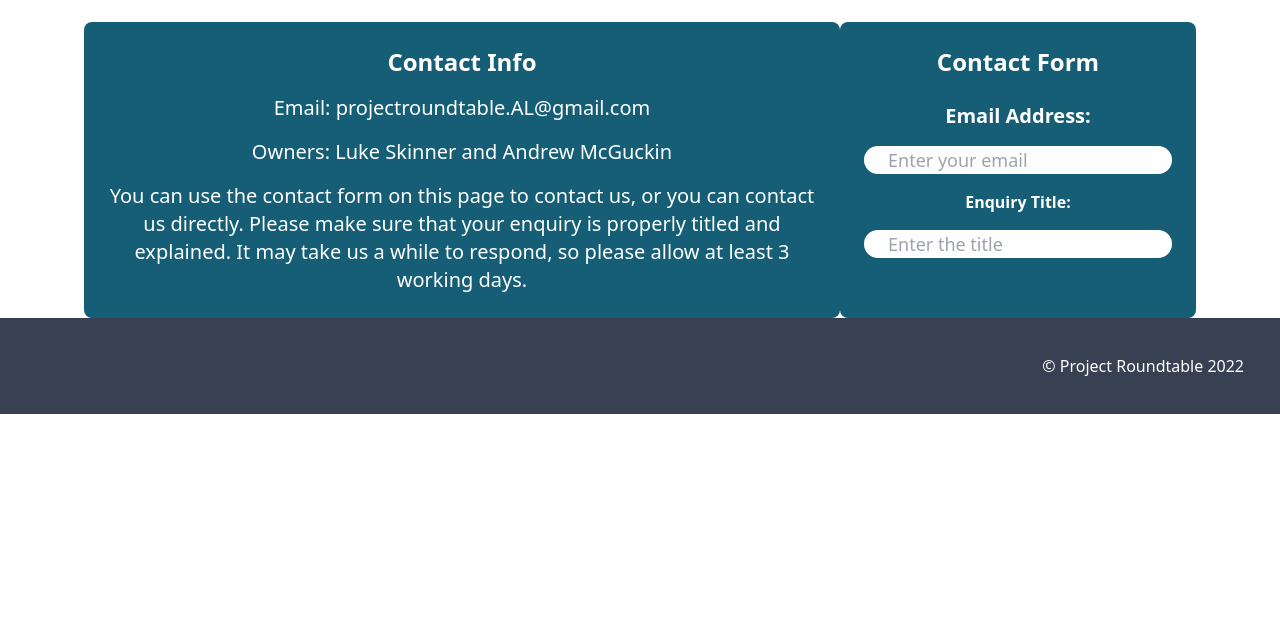
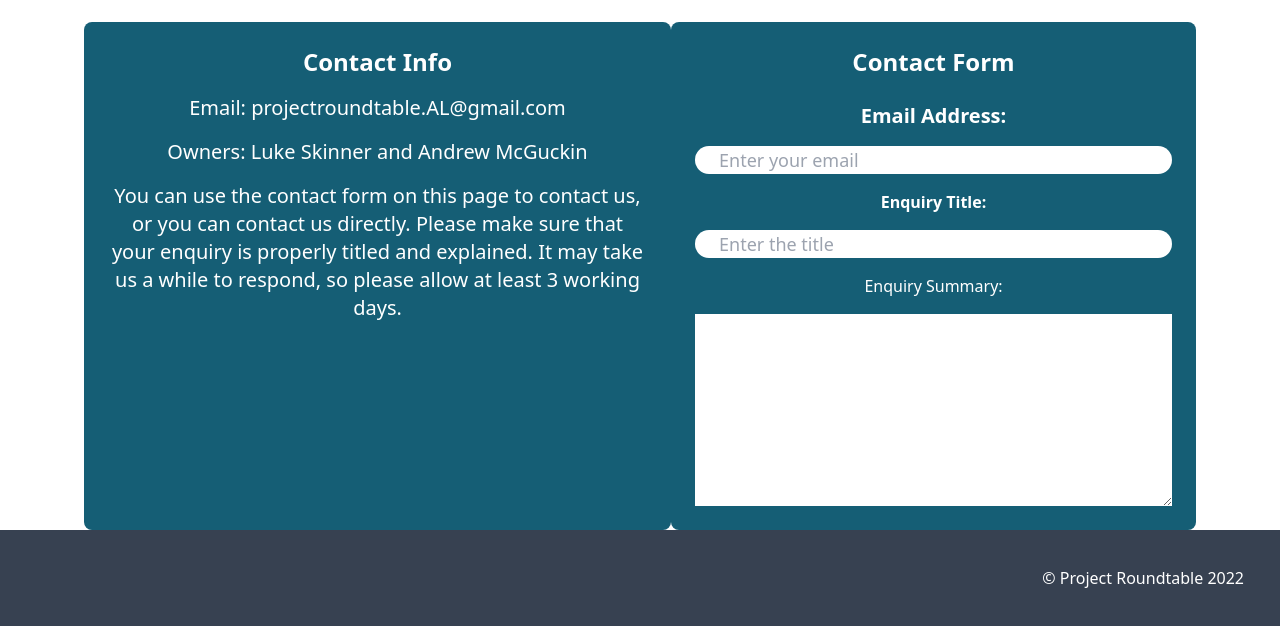
Before and after one commit to LJSkinner/Uni-Stirling-Grade-Calculator-Website, a website: page src/contact.html in a window 1280 px wide. Shown: the part 162-800 px from the top of the page. Drawn offline with Linux system fonts and the light colour scheme.

Commit message:
feat(contact): add enquiry summary

```diff
--- a/src/contact.html
+++ b/src/contact.html
@@ -70,6 +70,8 @@
                             <input type="email" name="email" id="email-input" placeholder="Enter your email" minlength="5" maxlength="30" required="true" class=" text-black px-6 text-lg rounded-full focus:outline-none">
                             <label for="title-input" class="px-6 font-semibold">Enquiry Title:</label>
                             <input type="text" name="title" id="title-input" placeholder="Enter the title" minlength="10" maxlength="20" required="true" class=" text-black px-6 text-lg rounded-full focus:outline-none">
+                            <label for="summary-input">Enquiry Summary:</label>
+                            <textarea name="summary" id="summary-input" cols="50" rows="8" maxlength="200"  class=" text-black"></textarea>
                         </div>
                     </form>
                 </div>
```
